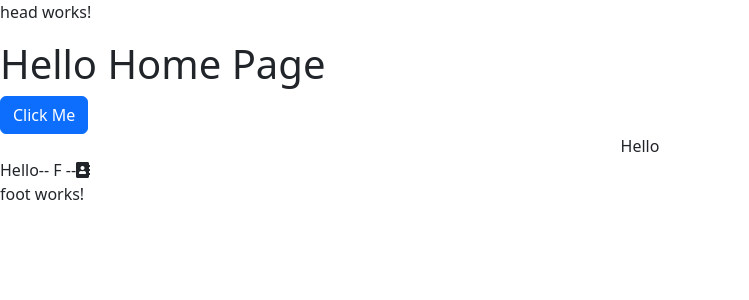
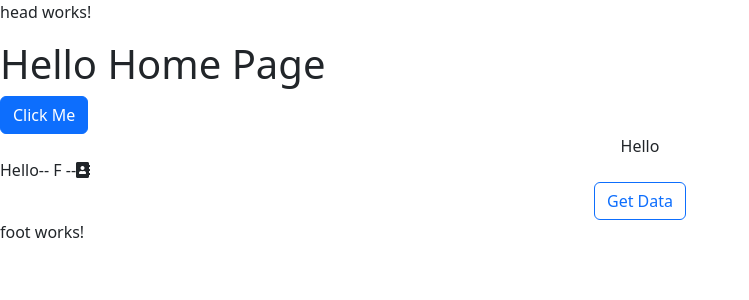
Before and after one commit to rock12231/Weather-Analysis-Frontend, an Angular app: page / in a window 1280 px wide. Shown: the top 300 px of the page, without its empty margins (0-749 px from the left). Built offline with nearby package versions, Linux system fonts and the light colour scheme; no server answers.

Commit message:
API added

```diff
--- a/src/app/app.module.ts
+++ b/src/app/app.module.ts
@@ -8,6 +8,7 @@ import { HeadComponent } from './head/head.component';
 import { FootComponent } from './foot/foot.component';
 import { AboutComponent } from './about/about.component';
 import { ContactComponent } from './contact/contact.component';
+import { HttpClientModule } from '@angular/common/http'
 
 
 @NgModule({
@@ -23,7 +24,7 @@ import { ContactComponent } from './contact/contact.component';
   imports: [
     BrowserModule,
     AppRoutingModule,
-
+    HttpClientModule,
   ],
   providers: [],
   bootstrap: [AppComponent]
--- a/src/app/home/home.component.html
+++ b/src/app/home/home.component.html
@@ -1,15 +1,21 @@
 <!DOCTYPE html>
 <html lang="en">
+
 <head>
     <meta charset="UTF-8">
     <meta http-equiv="X-UA-Compatible" content="IE=edge">
     <meta name="viewport" content="width=device-width, initial-scale=1.0">
     <title>Document</title>
 </head>
+
 <body>
     <h1>Hello Home Page</h1>
     <button class="btn btn-primary">Click Me</button>
     <div class="text-center">Hello</div>
-    <div>Hello--  F --<i class="fa fa-address-book" aria-hidden="true"></i></div>
+    <div>Hello-- F --<i class="fa fa-address-book" aria-hidden="true"></i></div>
+    <div class="text-center">
+        <button class="btn btn-outline-primary text-center" (click)="getData()">Get Data</button>
+    </div>
 </body>
+
 </html>
--- a/src/app/home/home.component.ts
+++ b/src/app/home/home.component.ts
@@ -1,4 +1,5 @@
 import { Component, OnInit } from '@angular/core';
+import { HttpClient } from '@angular/common/http';
 
 @Component({
   selector: 'app-home',
@@ -7,9 +8,37 @@ import { Component, OnInit } from '@angular/core';
 })
 export class HomeComponent implements OnInit {
 
-  constructor() { }
 
+  data: any
+  city: any = 'kanpur'
+  c: any = 0
+
+  constructor(private http: HttpClient) {
+    this.clickfun();
+  }
   ngOnInit(): void {
   }
 
+  getData() {
+    this.http.get('http://127.0.0.1:8000/api/df/?format=json')
+      .subscribe(
+        rec => {
+          this.data = rec;
+          console.log(rec, "Data")
+        }
+      )
+  }
+
+  clickfun() {
+    // http://127.0.0.1:8000/api/df/?format=json
+    //https://api.openweathermap.org/data/2.5/weather?q=kanpur&appid=d21ed78a8589962c6cebb0784ab717e4
+    this.http.get('http://127.0.0.1:8000/api/df/?format=json')
+      .subscribe(
+        rec => {
+          this.data = rec;
+          console.log(rec, "Data")
+        }
+      )
+  }
+
 }
--- a/src/styles.css
+++ b/src/styles.css
@@ -1 +1,3 @@
 /* You can add global styles to this file, and also import other style files */
+/* https: //ianlunn.github.io/Hover/ */
+/* Hover CSS Link in the abov link */
```
